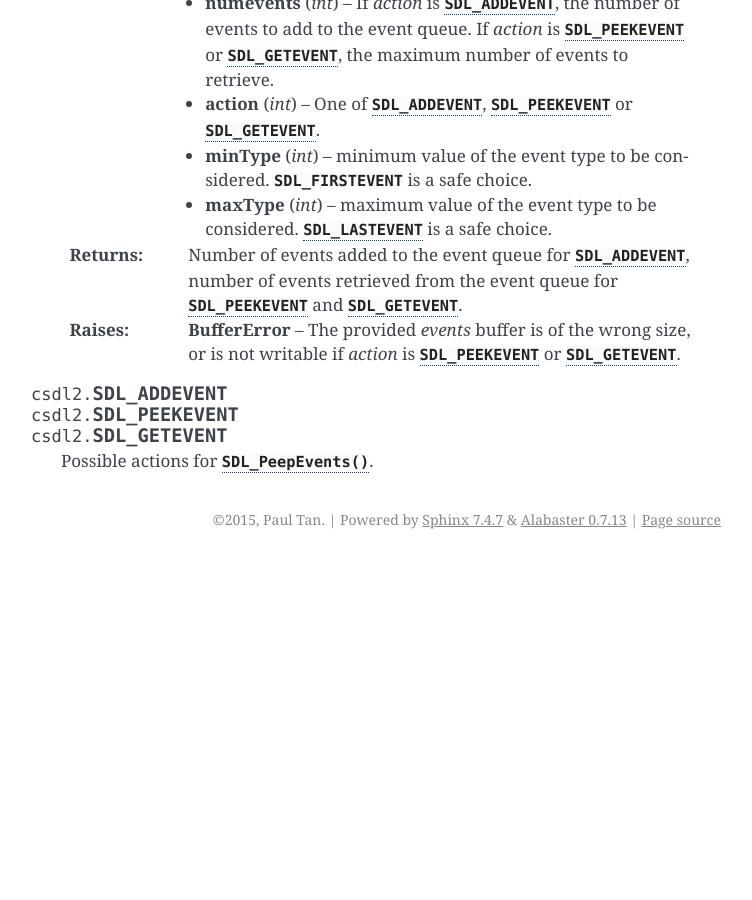
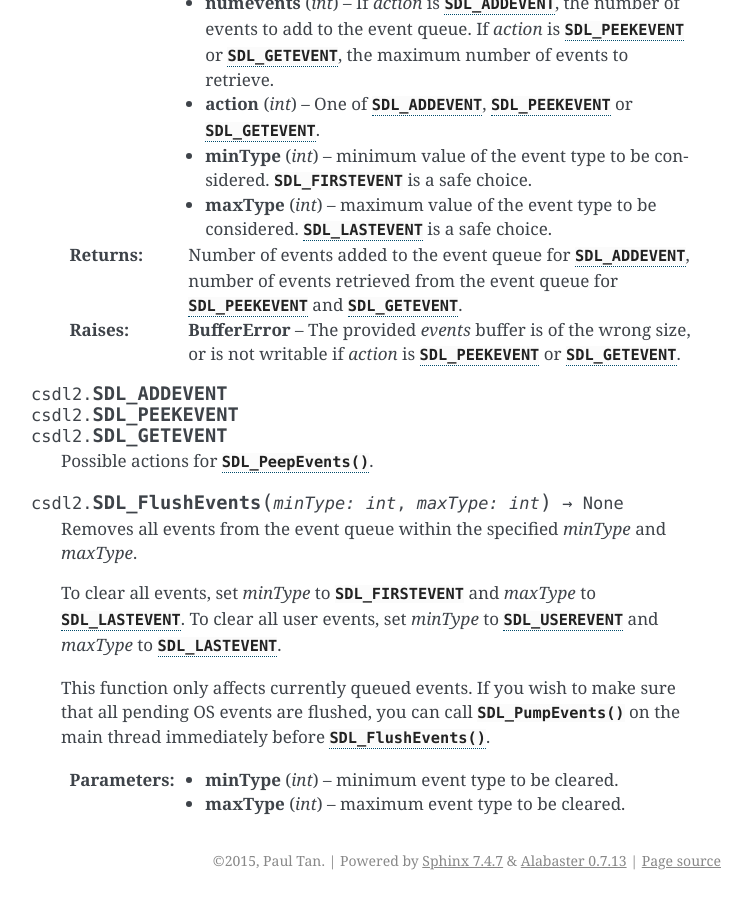
Before and after one commit to pyokagan/pycsdl2, a Sphinx documentation site: the page built from docs/source/api/events.rst, in a window 1280 px wide and 900 px high, scrolled down 4482 px. Shown: the whole window, without its empty margins (389-1141 px from the left). Built offline with Sphinx 7.4.7, drawn with Linux system fonts in a browser that asks for light colours; before the commit the page ends 5041 px from its top, so only the background shows below that.

Commit message:
docs/api/events: document SDL_FlushEvents()

```diff
--- a/docs/source/api/events.rst
+++ b/docs/source/api/events.rst
@@ -284,3 +284,19 @@ the application to process the information stored with them.
           SDL_GETEVENT
 
    Possible actions for :func:`SDL_PeepEvents`.
+
+.. function:: SDL_FlushEvents(minType: int, maxType: int) -> None
+
+   Removes all events from the event queue within the specified `minType` and
+   `maxType`.
+
+   To clear all events, set `minType` to :const:`SDL_FIRSTEVENT` and `maxType`
+   to :const:`SDL_LASTEVENT`. To clear all user events, set `minType` to
+   :const:`SDL_USEREVENT` and `maxType` to :const:`SDL_LASTEVENT`.
+
+   This function only affects currently queued events. If you wish to make sure
+   that all pending OS events are flushed, you can call :func:`SDL_PumpEvents`
+   on the main thread immediately before :func:`SDL_FlushEvents`.
+
+   :param int minType: minimum event type to be cleared.
+   :param int maxType: maximum event type to be cleared.
```
